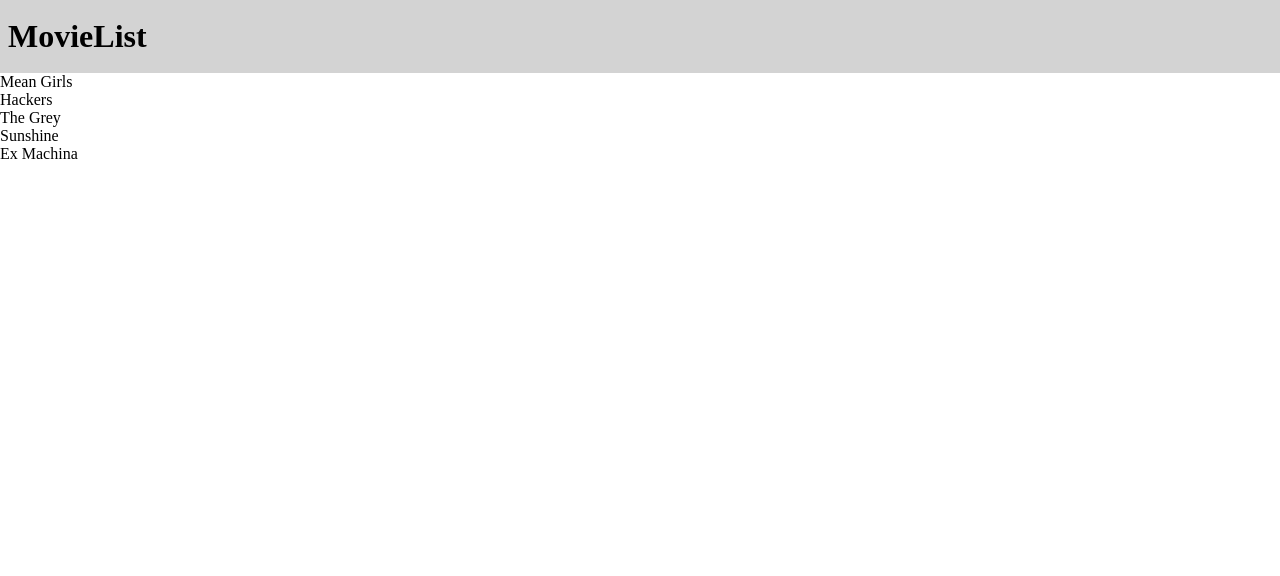
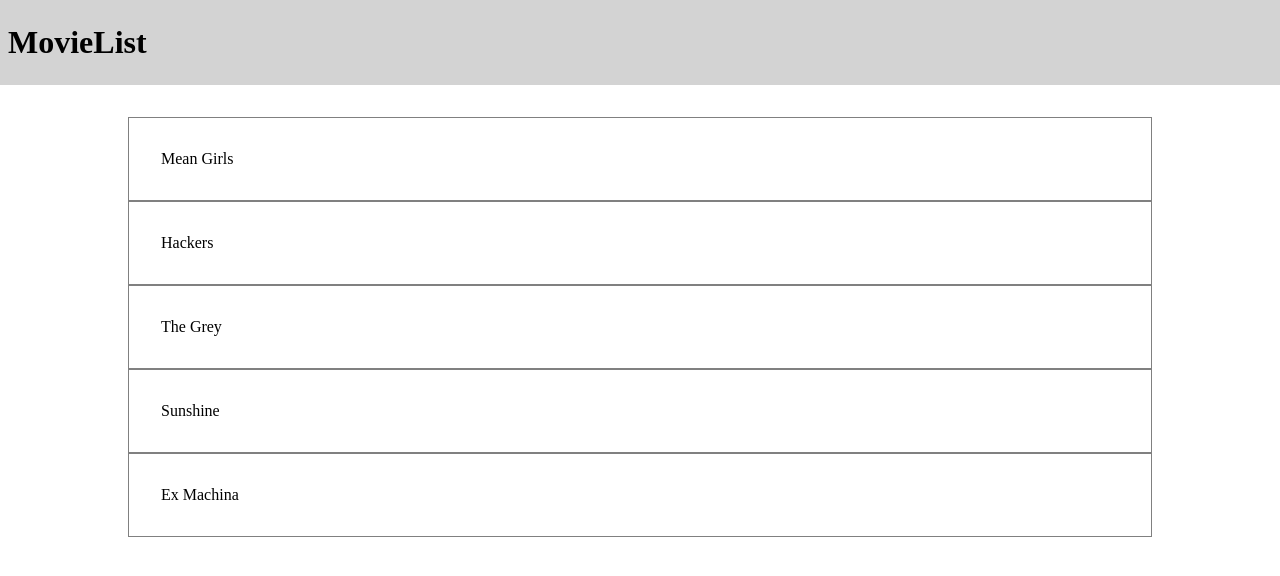
Before and after one commit to AustinAbbott/movies, a React app: page / in a window 1280 px wide. Shown: the top 576 px of the page. Built offline with nearby package versions, Linux system fonts and the light colour scheme; the HTML template or start-up script is replaced by a standard one.

Commit message:
add styling remove css link from html file

```diff
--- a/src/components/Movie.js
+++ b/src/components/Movie.js
@@ -2,7 +2,7 @@ import React from 'react';
 
 const Movie = (props) => {
   return (
-    <div> {props.movie.title}</div>
+    <div className="lines p2-a"> {props.movie.title}</div>
   )
 };
 
--- a/src/components/MovieList.js
+++ b/src/components/MovieList.js
@@ -4,7 +4,9 @@ import Movie from './Movie';
 
 const MovieList = (props) => {
   return (
-    props.movies.map((movie,i) => <Movie movie={movie} key={i} />)
+    <div className="p2-t">
+      {props.movies.map((movie,i) => <Movie movie={movie} key={i} />)}
+    </div>
   )
 };
 
--- a/src/main.css
+++ b/src/main.css
@@ -1,6 +1,6 @@
 .navbar {
   background: lightgray;
-  padding: 10px 0 10px 0;
+  padding: 1rem 0 1rem 0;
 }
 
 body {
@@ -10,3 +10,16 @@ body {
 h1 {
   margin: .5rem;
 }
+
+.p2-t {
+  padding-top: 2rem;
+}
+.p2-a {
+  padding: 2rem;
+}
+
+
+.lines {
+  border: 1px solid gray;
+  margin: 0 10% 0 10%;
+}
```
Also changed, not shown: 1 other file (tests, documents, lock files or other folders).
